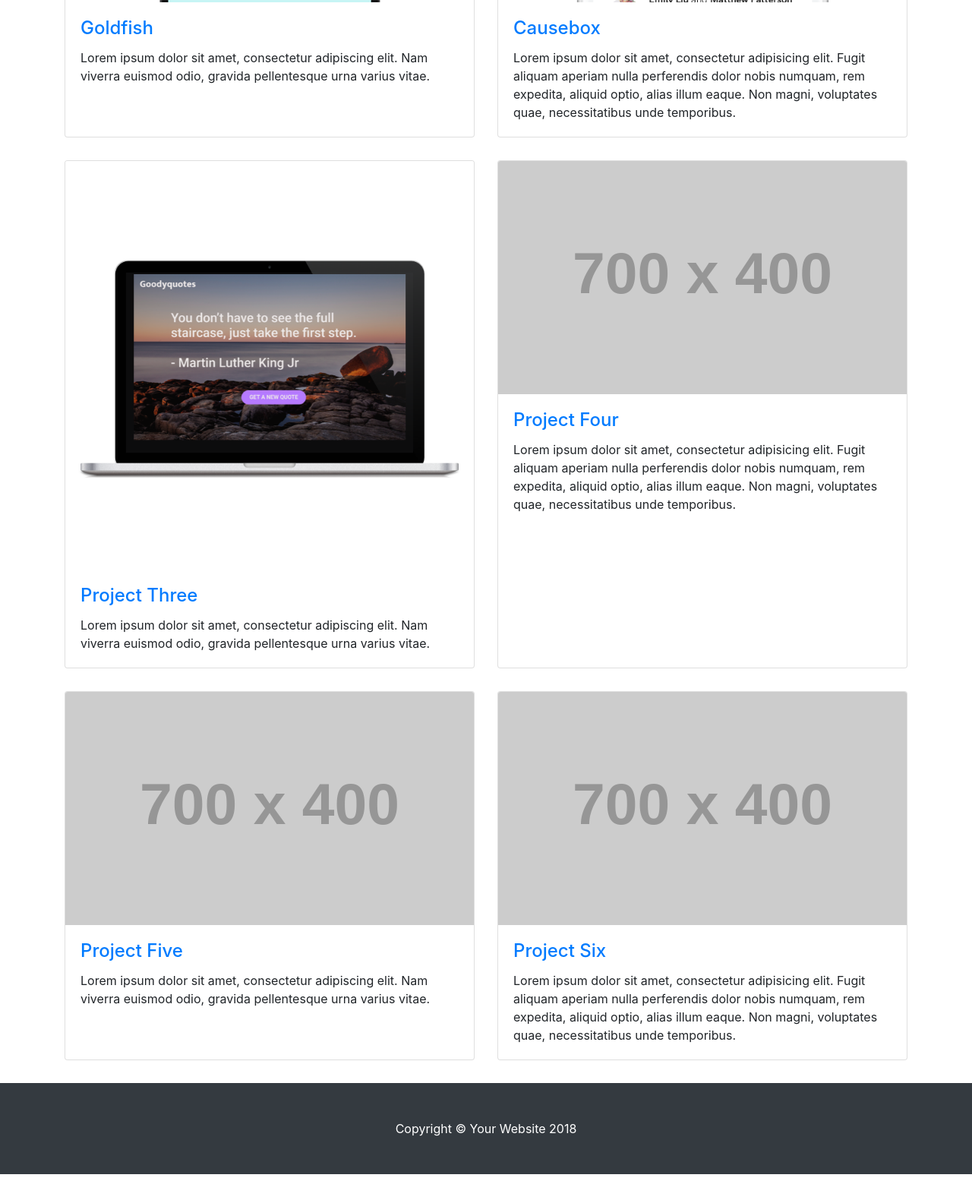
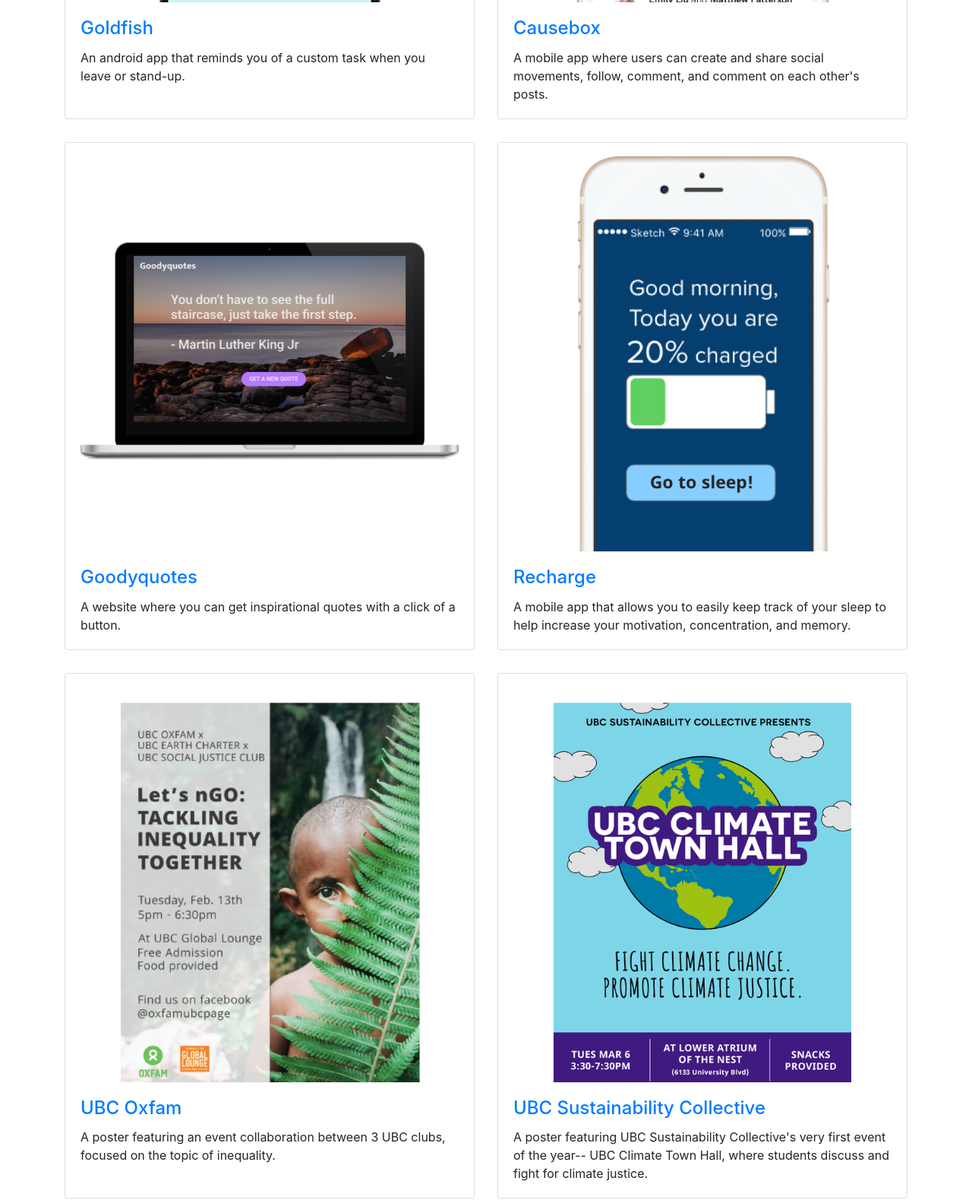
Before and after one commit to gbvivian/website-archive, a website: page index.html in a window 1280 px wide. Shown: the part 688-2268 px from the top of the page at 76% size. Before the commit the page ends 2234 px from the top, so only its background shows below. Drawn offline with Linux system fonts and the light colour scheme; placeholder pictures from the web are drawn by us.

Commit message:
update project images and descriptions

```diff
--- a/index.html
+++ b/index.html
@@ -70,8 +70,7 @@
             <h4 class="card-title">
               <a href="#">Goldfish</a>
             </h4>
-            <p class="card-text">Lorem ipsum dolor sit amet, consectetur adipiscing elit. Nam viverra euismod odio, gravida
-              pellentesque urna varius vitae.</p>
+            <p class="card-text">An android app that reminds you of a custom task when you leave or stand-up.</p>
           </div>
         </div>
       </div>
@@ -82,9 +81,8 @@
             <h4 class="card-title">
               <a href="#">Causebox</a>
             </h4>
-            <p class="card-text">Lorem ipsum dolor sit amet, consectetur adipisicing elit. Fugit aliquam aperiam nulla perferendis
-              dolor nobis numquam, rem expedita, aliquid optio, alias illum eaque. Non magni, voluptates quae, necessitatibus
-              unde temporibus.</p>
+            <p class="card-text">A mobile app where users can create and share social movements, follow, comment, and comment
+              on each other's posts.</p>
           </div>
         </div>
       </div>
@@ -93,48 +91,44 @@
           <a href="#"><img class="card-img-top" src="resources/goodyquotes_700.png" alt=""></a>
           <div class="card-body">
             <h4 class="card-title">
-              <a href="#">Project Three</a>
+              <a href="#">Goodyquotes</a>
             </h4>
-            <p class="card-text">Lorem ipsum dolor sit amet, consectetur adipiscing elit. Nam viverra euismod odio, gravida
-              pellentesque urna varius vitae.</p>
+            <p class="card-text">A website where you can get inspirational quotes with a click of a button.</p>
           </div>
         </div>
       </div>
       <div class="col-lg-6 portfolio-item">
         <div class="card h-100">
-          <a href="#"><img class="card-img-top" src="http://placehold.it/700x400" alt=""></a>
+          <a href="#"><img class="card-img-top" src="resources/sleepcharge_700.png" alt=""></a>
           <div class="card-body">
             <h4 class="card-title">
-              <a href="#">Project Four</a>
+              <a href="#">Recharge</a>
             </h4>
-            <p class="card-text">Lorem ipsum dolor sit amet, consectetur adipisicing elit. Fugit aliquam aperiam nulla perferendis
-              dolor nobis numquam, rem expedita, aliquid optio, alias illum eaque. Non magni, voluptates quae, necessitatibus
-              unde temporibus.</p>
+            <p class="card-text">A mobile app that allows you to easily keep track of your sleep to help increase your motivation,
+              concentration, and memory.</p>
           </div>
         </div>
       </div>
       <div class="col-lg-6 portfolio-item">
         <div class="card h-100">
-          <a href="#"><img class="card-img-top" src="http://placehold.it/700x400" alt=""></a>
+          <a href="#"><img class="card-img-top" src="resources/inequality_700.png" alt=""></a>
           <div class="card-body">
             <h4 class="card-title">
-              <a href="#">Project Five</a>
+              <a href="#">UBC Oxfam</a>
             </h4>
-            <p class="card-text">Lorem ipsum dolor sit amet, consectetur adipiscing elit. Nam viverra euismod odio, gravida
-              pellentesque urna varius vitae.</p>
+            <p class="card-text">A poster featuring an event collaboration between 3 UBC clubs, focused on the topic of inequality.</p>
           </div>
         </div>
       </div>
       <div class="col-lg-6 portfolio-item">
         <div class="card h-100">
-          <a href="#"><img class="card-img-top" src="http://placehold.it/700x400" alt=""></a>
+          <a href="#"><img class="card-img-top" src="resources/townhall_700.png" alt=""></a>
           <div class="card-body">
             <h4 class="card-title">
-              <a href="#">Project Six</a>
+              <a href="#">UBC Sustainability Collective</a>
             </h4>
-            <p class="card-text">Lorem ipsum dolor sit amet, consectetur adipisicing elit. Fugit aliquam aperiam nulla perferendis
-              dolor nobis numquam, rem expedita, aliquid optio, alias illum eaque. Non magni, voluptates quae, necessitatibus
-              unde temporibus.</p>
+            <p class="card-text">A poster featuring UBC Sustainability Collective's very first event of the year-- UBC Climate
+              Town Hall, where students discuss and fight for climate justice.</p>
           </div>
         </div>
       </div>
@@ -174,7 +168,7 @@
   <!-- Footer -->
   <footer class="py-5 bg-dark">
     <div class="container">
-      <p class="m-0 text-center text-white">Copyright &copy; Your Website 2018</p>
+      <p class="m-0 text-center text-white">Copyright &copy; Vivian Lam 2018</p>
     </div>
     <!-- /.container -->
   </footer>
```
Also changed, not shown: resources/inequality_700.png (added), resources/sleepcharge_700.png (added), resources/townhall_700.png (added), 1 other file.
